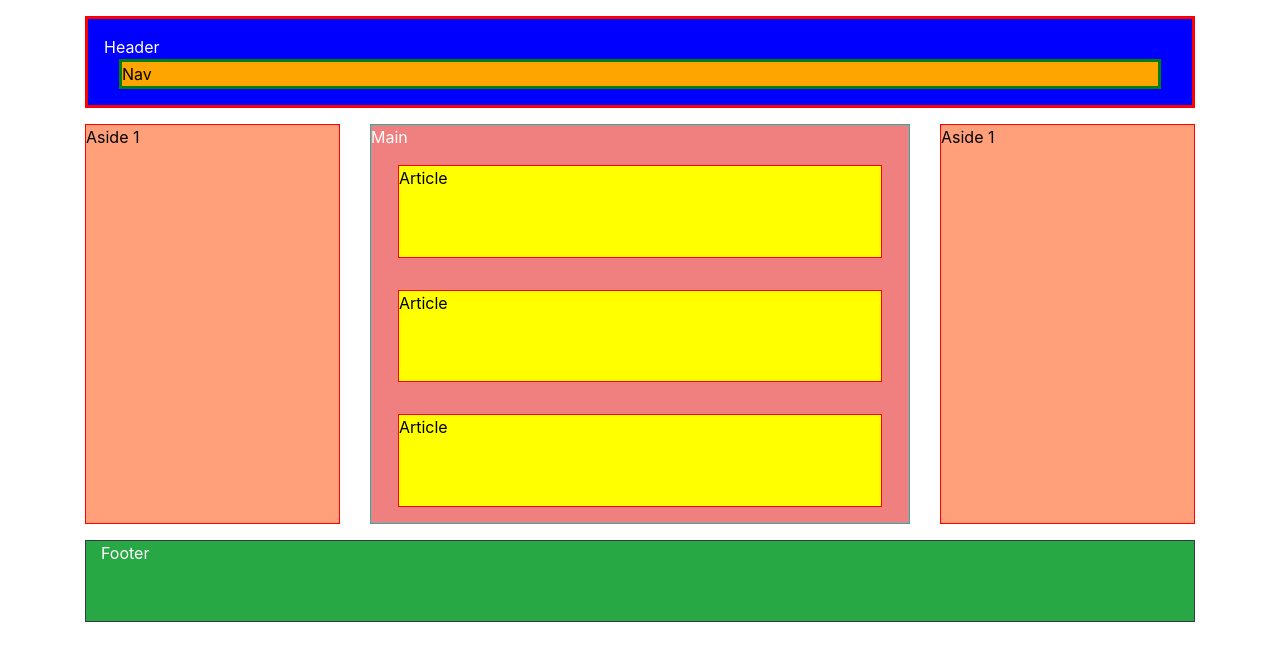
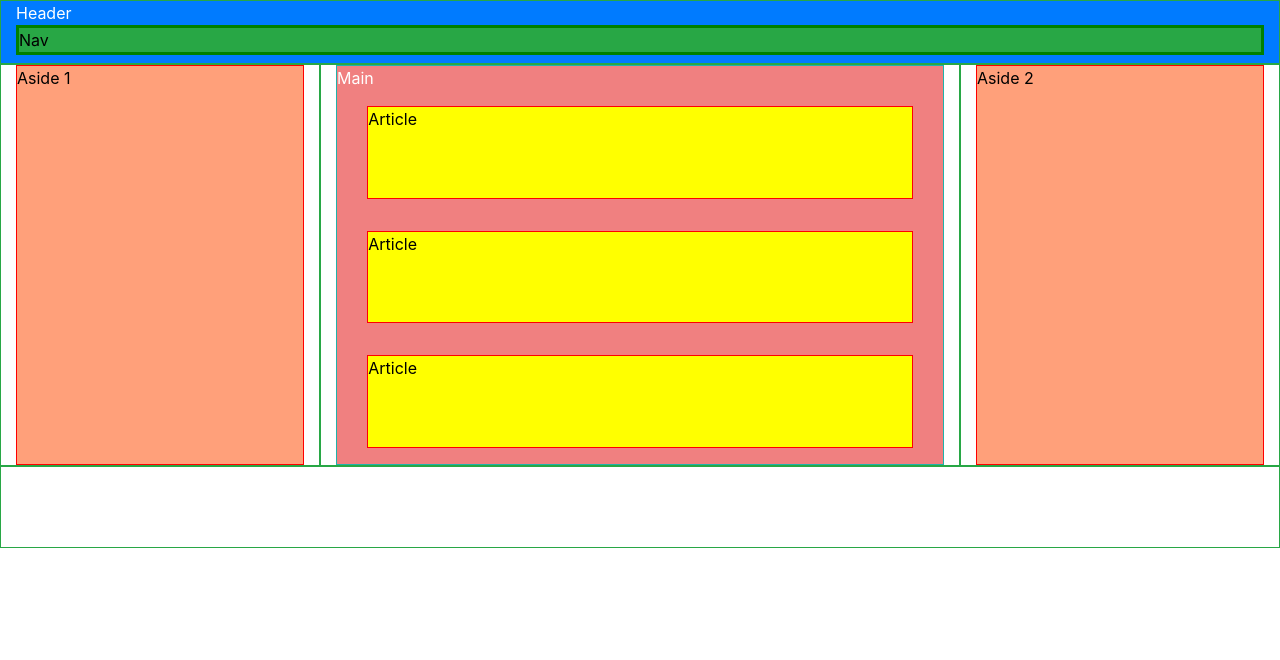
Before and after one commit to jpsanchezgz/s6-bootstrap, a plain HTML site: page index.html in a window 1280 px wide. Drawn offline with nearby package versions, Linux system fonts and the light colour scheme.

Commit message:
Analisis en clase

```diff
--- a/css/style.css
+++ b/css/style.css
@@ -1,13 +1,9 @@
 .header {
-    border: 3px solid red;
-    background-color: blue;
-    padding: 1rem;
     color: white;
 }
 
 .nav {
     border: 3px solid green;
-    background-color: orange;
     color: black;
 }
 
--- a/index.html
+++ b/index.html
@@ -8,37 +8,20 @@
     <title>Document</title>
 </head>
 <body>
-
-
-
-
-<div class="container mt-3">
+ <div class="container-fluid">
      <div class="row">
-        <div class="col">
+         <div class="col border border-success bg-primary">
             <header class="header">
                 Header
-               <div class="container">
-                   <div class="row">
-                       <div class="col">
-                           <nav class="nav">
-                               Nav
-                           </nav>
-                       </div>
-                   </div>
-               </div>
+                <nav class="nav bg-success mb-2">Nav</nav>
             </header>
          </div>
      </div>
+     <div class="row">
+         <div class="col-12 col-md-4 col-lg-3 border border-success">
+             <aside class="aside">Aside 1</aside>
          </div>
-
-<div class="container mt-3">
-    <div class="row">
-        <div class="col-3">
-            <aside class="aside">
-                Aside 1
-            </aside>
-        </div>
-        <div class="col-6">
+         <div class="col-12 col-md-8 col-lg-6 border border-success">
              <main class="main">
                  Main
                  <article class="article">Article</article>
@@ -46,26 +29,16 @@
                  <article class="article">Article</article>
              </main>
          </div>
-        <div class="col-3">
-            <aside class="aside">
-                Aside 1
-            </aside>
+         <div class="d-none d-lg-block col-lg-3 border border-success">
+             <aside class="aside">Aside 2</aside>
+         </div>
+     </div>
+     <div class="row">
+         <div class="col border border-success">
+            <footer class="footer">Footer</footer>
          </div>
      </div>
  </div>
-
-<div class="container mt-3">
-    <div class="container-fluid border border-dark bg-success">
-        <div class="row">
-            <div class="col">
-                <footer class="footer">
-                    Footer
-                </footer>
-            </div>
-        </div>
-    </div>
-</div>
-
 
 
     <script
```
Lines whose indentation alone changed are shown as unchanged.
